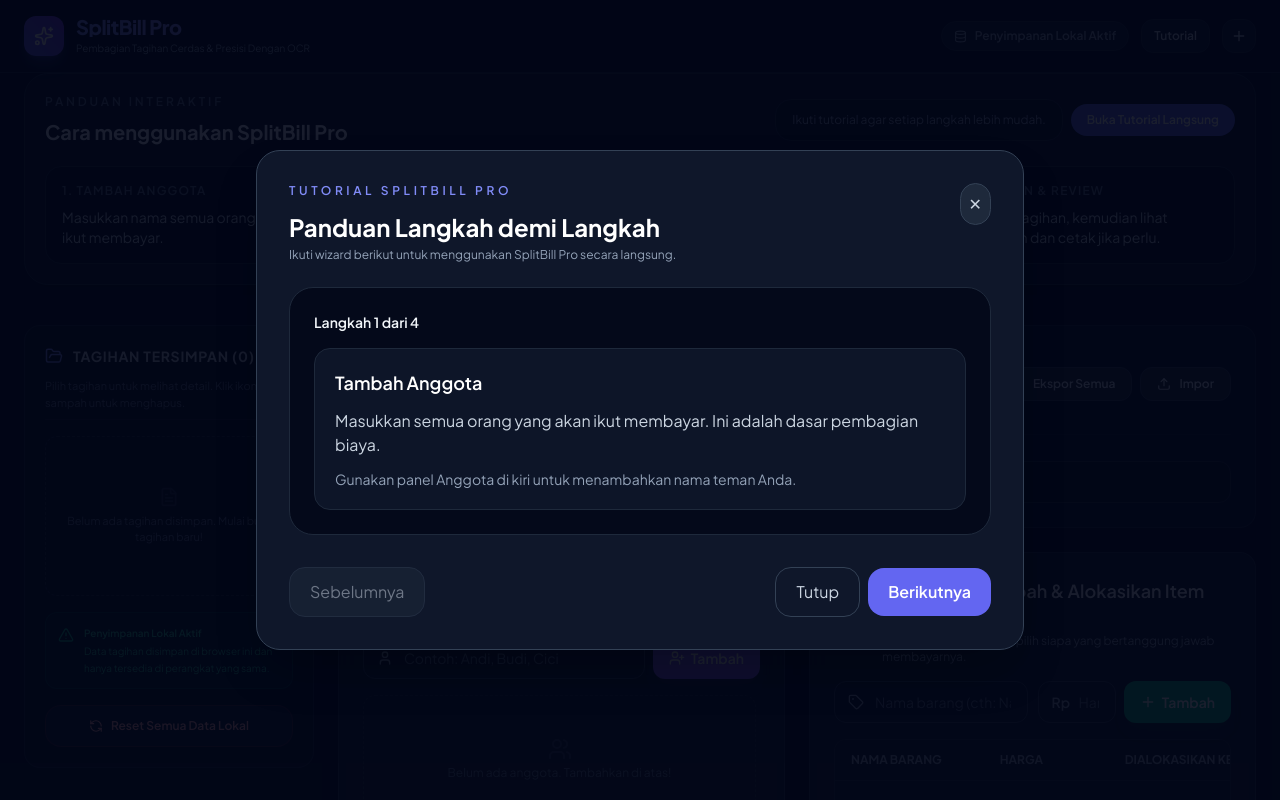
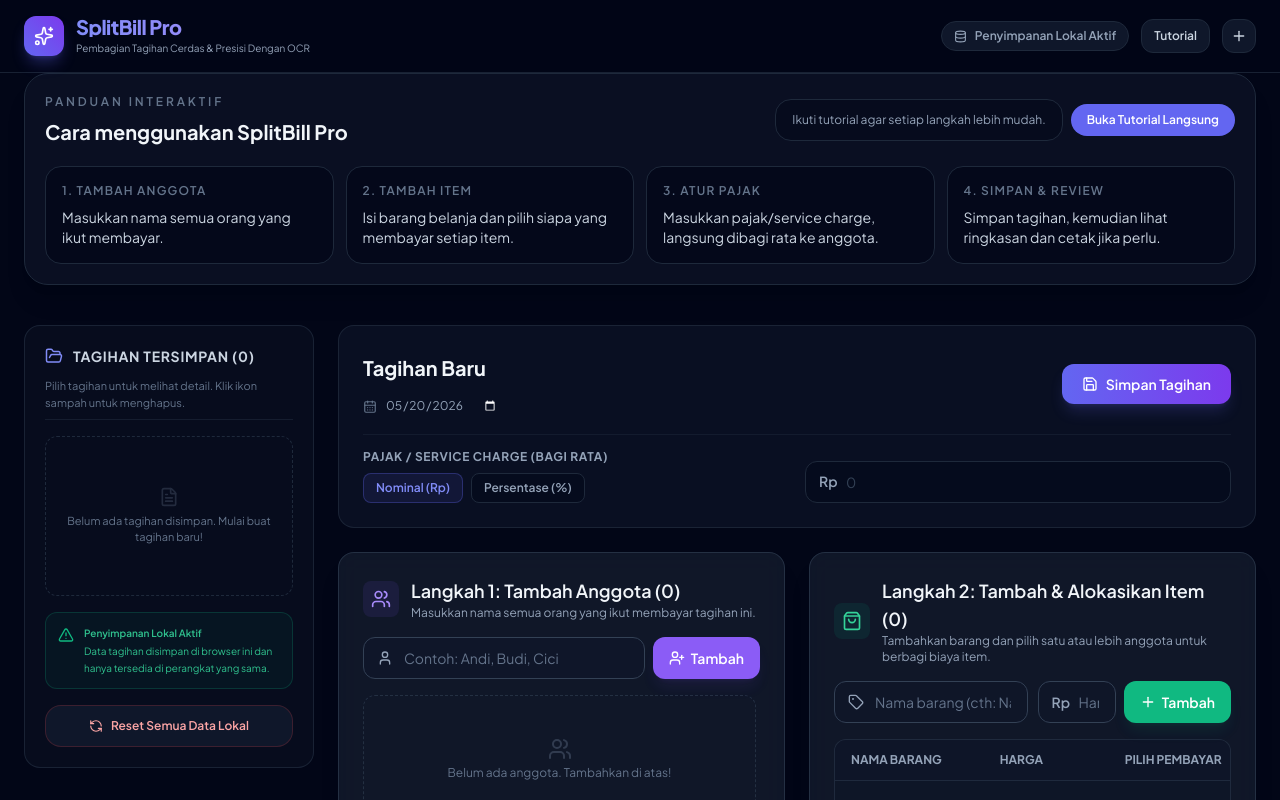
Before and after one commit to KIRRUU0/SplitBillPro, a React (Vite) app: page / in a window 1280 px wide. Shown: the top 800 px of the page. Built offline with nearby package versions, Linux system fonts and the light colour scheme.

Commit message:
Remove export/import features and disable tutorial auto-popup

```diff
--- a/src/App.tsx
+++ b/src/App.tsx
@@ -1,4 +1,4 @@
-import { useState, useEffect, useRef } from 'react';
+import { useState, useEffect } from 'react';
 import {
   Plus,
   Save,
@@ -11,8 +11,6 @@
   CheckCircle,
   FileText,
   CalendarDays,
-  Download,
-  Upload,
   RefreshCcw
 } from 'lucide-react';
 import type { Member, BillItem, Bill } from './types';
@@ -53,11 +51,9 @@
   const [toast, setToast] = useState<{ message: string; type: 'success' | 'error' | 'warning' } | null>(null);
   const [showTutorial, setShowTutorial] = useState<boolean>(false);
   const [tutorialStep, setTutorialStep] = useState<number>(0);
-  const importFileInputRef = useRef<HTMLInputElement | null>(null);
 
   const LOCAL_STORAGE_BILLS_KEY = 'splitbill_pro_bills';
   const LOCAL_STORAGE_DETAILS_PREFIX = 'splitbill_pro_details_';
-  const LOCAL_STORAGE_TUTORIAL_KEY = 'splitbill_pro_seen_tutorial';
 
   const tutorialSteps = [
     {
@@ -76,9 +72,9 @@
       tip: 'Pilih mode Nominal atau Persentase sesuai jenis biaya tambahan yang Anda miliki.'
     },
     {
-      title: 'Simpan & Ekspor',
-      description: 'Simpan tagihan untuk disimpan secara lokal atau ekspor ke JSON sebagai cadangan.',
-      tip: 'Gunakan tombol Ekspor untuk menyimpan salinan file di perangkat Anda.'
+      title: 'Simpan & Review',
+      description: 'Simpan tagihan di browser ini dan lihat ringkasan per-orang sebelum mencetak.',
+      tip: 'Gunakan tombol Simpan lalu cek ringkasan untuk memastikan semua sudah benar.'
     }
   ];
 
@@ -88,12 +84,6 @@
 
     // Load daftar tagihan tersimpan dari localStorage
     loadSavedBills();
-
-    // Tampilkan tutorial popup sekali saja
-    const seenTutorial = localStorage.getItem(LOCAL_STORAGE_TUTORIAL_KEY) === 'true';
-    if (!seenTutorial) {
-      setShowTutorial(true);
-    }
   }, []);
 
   // Update totalTax jika taxInputValue atau item price berubah
@@ -120,7 +110,6 @@
   };
 
   const handleCloseTutorial = () => {
-    localStorage.setItem(LOCAL_STORAGE_TUTORIAL_KEY, 'true');
     setShowTutorial(false);
     setTutorialStep(0);
   };
@@ -136,152 +125,6 @@
 
   const handlePreviousTutorialStep = () => {
     setTutorialStep((prev) => Math.max(prev - 1, 0));
-  };
-
-  const downloadJSON = (filename: string, data: unknown) => {
-    const blob = new Blob([JSON.stringify(data, null, 2)], { type: 'application/json' });
-    const url = URL.createObjectURL(blob);
-    const anchor = document.createElement('a');
-    anchor.href = url;
-    anchor.download = filename;
-    document.body.appendChild(anchor);
-    anchor.click();
-    anchor.remove();
-    URL.revokeObjectURL(url);
-  };
-
-  const handleExportCurrentBill = () => {
-    if (!billTitle.trim()) {
-      showToast('Masukkan judul tagihan sebelum ekspor.', 'warning');
-      return;
-    }
-
-    const subtotal = items.reduce((acc, curr) => acc + curr.price, 0);
-    const payload = {
-      bill: {
-        id: billId,
-        title: billTitle,
-        total_amount: subtotal + totalTax,
-        total_tax: totalTax,
-        bill_date: billDate,
-        created_at: new Date().toISOString()
-      },
-      members,
-      items
-    };
-
-    downloadJSON(
-      `splitbill-${billTitle.replace(/[^a-zA-Z0-9]+/g, '-').toLowerCase() || 'tagihan'}-${new Date().toISOString().slice(0, 10)}.json`,
-      payload
-    );
-  };
-
-  const handleExportAllBills = () => {
-    if (savedBills.length === 0) {
-      showToast('Tidak ada tagihan tersimpan untuk diekspor.', 'warning');
-      return;
-    }
-
-    const details: Record<string, { members: Member[]; items: BillItem[] }> = {};
-    savedBills.forEach((bill) => {
-      const stored = localStorage.getItem(`${LOCAL_STORAGE_DETAILS_PREFIX}${bill.id}`);
-      if (stored) {
-        try {
-          details[bill.id] = JSON.parse(stored);
-        } catch {
-          details[bill.id] = { members: [], items: [] };
-        }
-      } else {
-        details[bill.id] = { members: [], items: [] };
-      }
-    });
-
-    downloadJSON(`splitbill-all-bills-${new Date().toISOString().slice(0, 10)}.json`, {
-      bills: savedBills,
-      details
-    });
-  };
-
-  const handleOpenImportDialog = () => {
-    importFileInputRef.current?.click();
-  };
-
-  const handleImportBillFile = (e: React.ChangeEvent<HTMLInputElement>) => {
-    const file = e.target.files?.[0];
-    if (!file) return;
-
-    const reader = new FileReader();
-    reader.onload = () => {
-      try {
-        const text = String(reader.result || '');
-        const json = JSON.parse(text);
-
-        let importedBills: Bill[] = [];
-        let importedDetails: Record<string, { members: Member[]; items: BillItem[] }> = {};
-
-        if (Array.isArray(json.bills) && typeof json.details === 'object') {
-          importedBills = json.bills;
-          importedDetails = json.details;
-        } else if (json.bill && Array.isArray(json.members) && Array.isArray(json.items)) {
-          importedBills = [json.bill];
-          importedDetails = { [json.bill.id]: { members: json.members, items: json.items } };
-        } else {
-          throw new Error('Format file tidak valid. Pastikan file adalah ekspor SplitBill Pro.');
-        }
-
-        const existingBillIds = new Set(savedBills.map((bill) => bill.id));
-        const existingMemberIds = new Set<string>();
-        const existingItemIds = new Set<string>();
-        savedBills.forEach((bill) => {
-          const stored = localStorage.getItem(`${LOCAL_STORAGE_DETAILS_PREFIX}${bill.id}`);
-          if (stored) {
-            try {
-              const details = JSON.parse(stored);
-              details.members?.forEach((member: Member) => existingMemberIds.add(member.id));
-              details.items?.forEach((item: BillItem) => existingItemIds.add(item.id));
-            } catch {
-              // ignore invalid detail items
-            }
-          }
-        });
-
-        const newSavedBills = [...savedBills];
-
-        importedBills.forEach((incomingBill) => {
-          const originalId = incomingBill.id;
-          const duplicate = existingBillIds.has(incomingBill.id);
-          const targetId = duplicate ? generateUUID() : incomingBill.id;
-          if (duplicate) {
-            incomingBill = { ...incomingBill, id: targetId, title: `${incomingBill.title} (copy)` };
-          }
-
-          const details = importedDetails[originalId] || { members: [], items: [] };
-          const importedMembers = details.members.map((member) => {
-            const updatedId = existingMemberIds.has(member.id) ? generateUUID() : member.id;
-            existingMemberIds.add(updatedId);
-            return { ...member, id: updatedId, bill_id: targetId };
-          });
-          const importedItems = details.items.map((item) => {
-            const updatedId = existingItemIds.has(item.id) ? generateUUID() : item.id;
-            existingItemIds.add(updatedId);
-            return { ...item, id: updatedId, bill_id: targetId };
-          });
-
-          newSavedBills.push({ ...incomingBill, id: targetId });
-          localStorage.setItem(`${LOCAL_STORAGE_DETAILS_PREFIX}${targetId}`, JSON.stringify({ members: importedMembers, items: importedItems }));
-          existingBillIds.add(targetId);
-        });
-
-        localStorage.setItem(LOCAL_STORAGE_BILLS_KEY, JSON.stringify(newSavedBills));
-        setSavedBills(newSavedBills);
-        showToast('Data tagihan berhasil diimpor.', 'success');
-      } catch (error: any) {
-        console.error(error);
-        showToast(error?.message || 'Gagal mengimpor data. Periksa format file JSON.', 'error');
-      }
-    };
-    reader.readAsText(file);
-    if (e.target) e.target.value = '';
   };
 
   const handleResetAllData = () => {
@@ -713,36 +556,6 @@
                   <span>Simpan Tagihan</span>
                 </button>
 
-                <div className="flex flex-wrap gap-2 justify-end">
-                  <button
-                    onClick={handleExportCurrentBill}
-                    className="px-4 py-2 bg-slate-800 border border-slate-700 hover:bg-slate-700 text-slate-200 rounded-xl text-xs font-semibold transition-all flex items-center gap-2"
-                    type="button"
-                  >
-                    <Download size={14} /> Ekspor Tagihan
-                  </button>
-                  <button
-                    onClick={handleExportAllBills}
-                    className="px-4 py-2 bg-slate-800 border border-slate-700 hover:bg-slate-700 text-slate-200 rounded-xl text-xs font-semibold transition-all flex items-center gap-2"
-                    type="button"
-                  >
-                    <Download size={14} /> Ekspor Semua
-                  </button>
-                  <button
-                    onClick={handleOpenImportDialog}
-                    className="px-4 py-2 bg-slate-800 border border-slate-700 hover:bg-slate-700 text-slate-200 rounded-xl text-xs font-semibold transition-all flex items-center gap-2"
-                    type="button"
-                  >
-                    <Upload size={14} /> Impor
-                  </button>
-                </div>
-                <input
-                  ref={importFileInputRef}
-                  type="file"
-                  accept="application/json"
-                  onChange={handleImportBillFile}
-                  className="hidden"
-                />
               </div>
             </div>
 
--- a/src/components/ItemManager.tsx
+++ b/src/components/ItemManager.tsx
@@ -58,7 +58,7 @@
           </div>
           <div>
             <h3 className="font-semibold text-lg text-slate-100">Langkah 2: Tambah & Alokasikan Item ({items.length})</h3>
-            <p className="text-xs text-slate-400">Tambahkan barang dan pilih siapa yang bertanggung jawab membayarnya.</p>
+            <p className="text-xs text-slate-400">Tambahkan barang dan pilih satu atau lebih anggota untuk berbagi biaya item.</p>
           </div>
         </div>
       </div>
@@ -124,7 +124,7 @@
             <tr className="bg-slate-900/60 text-slate-400 uppercase font-semibold border-b border-slate-700/50">
               <th className="py-3 px-4">Nama Barang</th>
               <th className="py-3 px-4 w-1/4">Harga</th>
-              <th className="py-3 px-4 w-1/3">Dialokasikan Ke</th>
+              <th className="py-3 px-4 w-1/3">Pilih Pembayar</th>
               <th className="py-3 px-4 w-10 text-center">Aksi</th>
             </tr>
           </thead>
@@ -162,7 +162,7 @@
                         ))
                       )}
                     </select>
-                    <p className="mt-1 text-[10px] text-slate-500">Gunakan Ctrl/Cmd atau Shift untuk memilih lebih dari satu.</p>
+                    <p className="mt-1 text-[10px] text-slate-500">Pilih satu atau lebih anggota agar harga item dibagi otomatis ketika dibagi bersama.</p>
                     {item.assigned_to_member_ids && item.assigned_to_member_ids.length > 0 && (
                       <p className="mt-1 text-[10px] text-slate-400">
                         Dialokasikan ke: {members.filter((member) => item.assigned_to_member_ids.includes(member.id)).map((member) => member.name).join(', ')}
```
